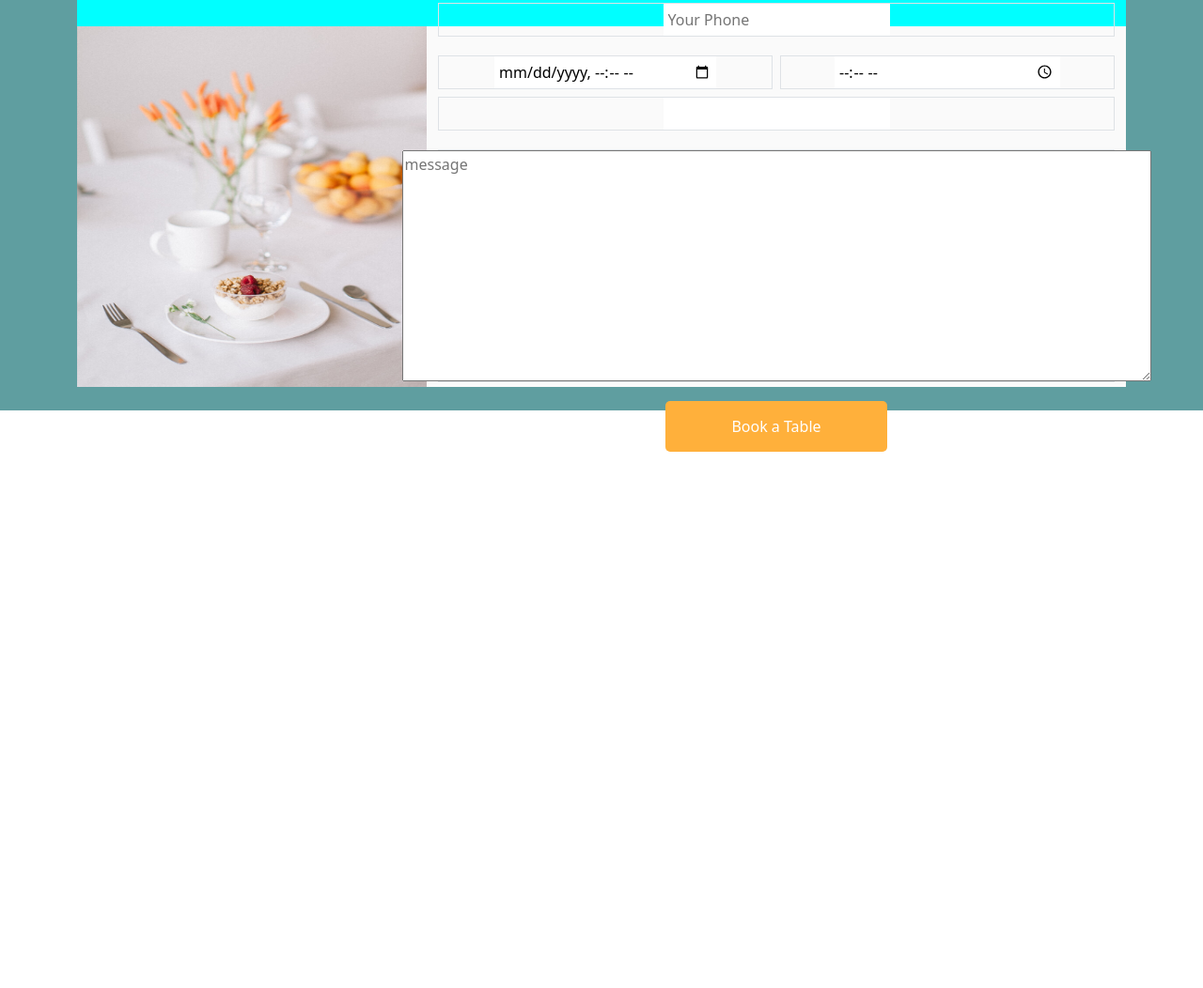
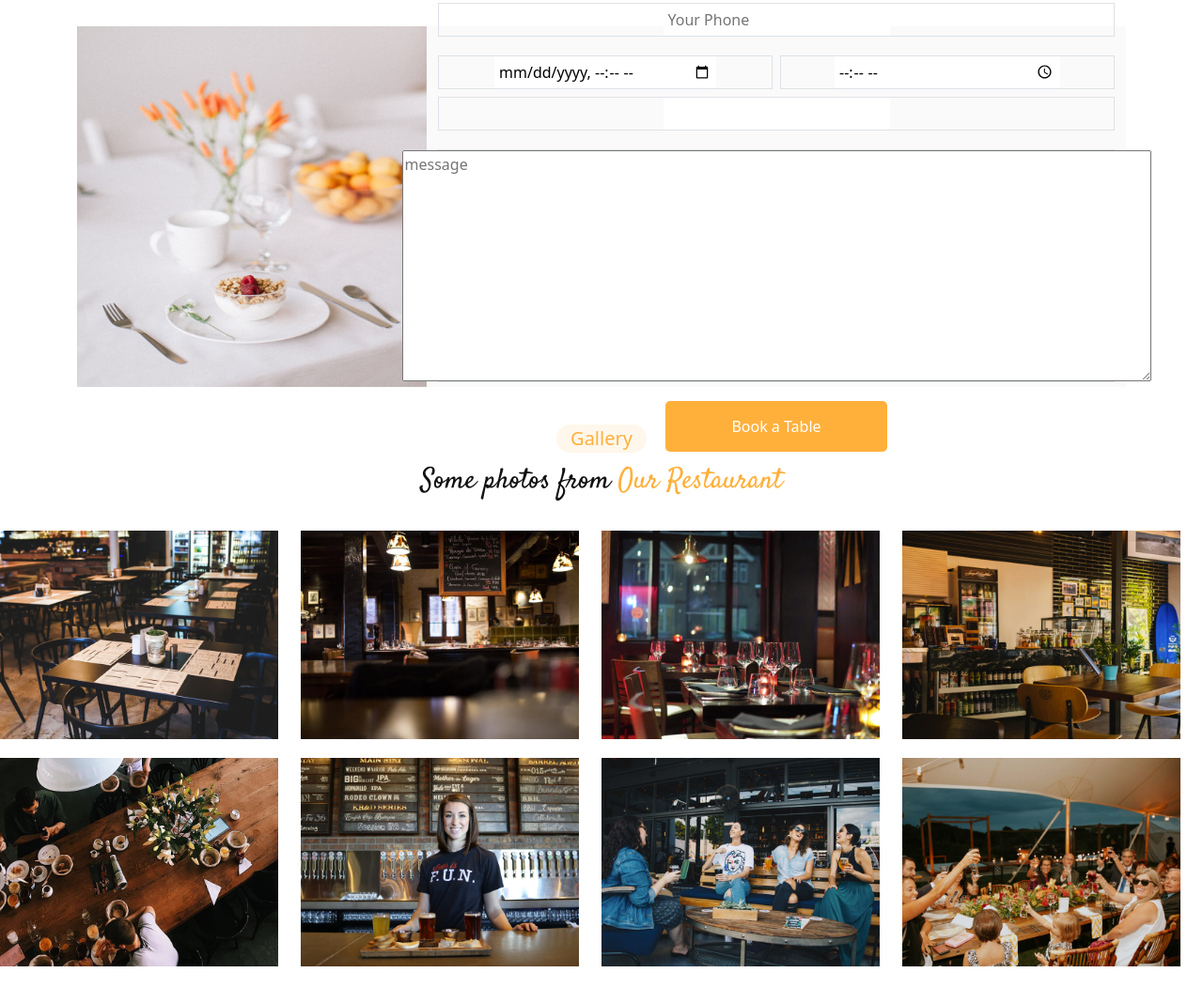
Before and after one commit to enneiymyhamza06-wq/final_progect, a website: page index.html in a window 1280 px wide. Shown: the part 2750-3802 px from the top of the page at 94% size. Before the commit the page ends 3231 px from the top, so only its background shows below. Drawn offline with nearby package versions, Linux system fonts and the light colour scheme; a web font is replaced by a local one.

Commit message:
edit section_8 full

```diff
--- a/Delicious/proges_20251130_045936/src/sass/moudles/main/_main.scss
+++ b/Delicious/proges_20251130_045936/src/sass/moudles/main/_main.scss
@@ -504,12 +504,12 @@
 .sec_7_BookA_Table{
     width: 100%;
     height: 42vw;
-    background-color: cadetblue;
+    // background-color: cadetblue;
     .span_book_a_table{
         color: $orange_color;
     }
     .WhyUs_and_para{
-        background-color: aqua;
+        // background-color: aqua;
         width: 100%;
         height: 10vw;
     }
@@ -570,3 +570,34 @@
  .input_time input{
         width: 240px;
     }
+
+// sec_8_Gallery
+.sec_8_Gallery{
+    // background-color: brown;
+    width: 100%;
+    height: 48vw;
+    .span_gallery_color{
+        color: $orange_color;
+    }
+    .parnt_sec8 div{
+        height: 100%;
+    }
+   .img_sec8{
+    // background-color: chartreuse;
+    height: max-content;
+    // border: 10px solid;
+   }
+}
+.parnt_sec8{
+    width: 100%;
+    height: max-content;
+    row-gap: 20px;
+    img{
+        width: 100%;
+        height: max-content;
+        transition: 0.5s;
+    }
+    .img_sec8:hover{
+      padding: 1px;
+    }
+}
--- a/index.html
+++ b/index.html
@@ -737,17 +737,17 @@
                             <div class="col-8 input_sec_7 ">
                                 <div class="container text-center input_divs">
                                     <div class="row gap-2 input_part_1">
-                                        <div class="col border div_1_input">
+                                        <div class="col div_1_input">
                                             <input type="text" placeholder="Your Name">
                                         </div>
                                         <div class="col div_1_input border">
                                             <input type="email" placeholder="Your Email">
                                         </div>
-                                        <div class="col div_1_input border" >
+                                        <div class="col div_1_input border">
                                             <input type="text" placeholder="Your Phone">
                                         </div>
                                     </div>
-                                     <div class="row gap-2 input_part_2">
+                                    <div class="row gap-2 input_part_2">
                                         <div class="col border div_1_input">
                                             <input type="datetime-local">
                                         </div>
@@ -758,9 +758,10 @@
                                             <input type="number">
                                         </div>
                                     </div>
-                                     <div class="row g-3">
+                                    <div class="row g-3">
                                         <div class="col-12 border ">
-                                                <textarea placeholder="message" name="" id="" cols="84" rows="10"></textarea>
+                                            <textarea placeholder="message" name="" id="" cols="84"
+                                                rows="10"></textarea>
                                         </div>
 
                                     </div>
@@ -779,7 +780,41 @@
             </section>
 
         </section>
+        <!-- Gallery -->
+        <section class="sec_8_Gallery">
+            <div class="WhyUs_and_para">
+                <h5>Gallery</h5>
+                <p>Some photos from <span class="span_gallery_color">Our Restaurant</span></p>
+            </div>
+             <div class=" text-center">
+                <div class="row row-cols-4 parnt_sec8">
+                    <div class="col img_sec8">
+                        <img src="./Delicious/proges_20251130_045936/public/images/images/gallery/gallery-1.jpg" alt="">
+                    </div>
+                    <div class="col img_sec8">
+                        <img src="./Delicious/proges_20251130_045936/public/images/images/gallery/gallery-2.jpg" alt="">
+                    </div>
+                    <div class="col img_sec8">
+                        <img src="./Delicious/proges_20251130_045936/public/images/images/gallery/gallery-3.jpg" alt="">
+                    </div>
+                    <div class="col img_sec8">
+                        <img src="./Delicious/proges_20251130_045936/public/images/images/gallery/gallery-4.jpg" alt="">
+                    </div>
+                    <div class="col img_sec8">
+                                                <img src="./Delicious/proges_20251130_045936/public/images/images/gallery/gallery-5.jpg" alt="">
+                    </div>
+                    <div class="col img_sec8">
+                                                <img src="./Delicious/proges_20251130_045936/public/images/images/gallery/gallery-6.jpg" alt="">
 
+                    </div>
+                    <div class="col img_sec8">                        <img src="./Delicious/proges_20251130_045936/public/images/images/gallery/gallery-7.jpg" alt="">
+
+                    </div>
+                    <div class="col img_sec8">                        <img src="./Delicious/proges_20251130_045936/public/images/images/gallery/gallery-8.jpg" alt="">
+</div>
+                </div>
+            </div>
+        </section>
 
     </main>
 
```
Also changed, not shown: Delicious/proges_20251130_045936/public/css/app.css, 1 other file.
